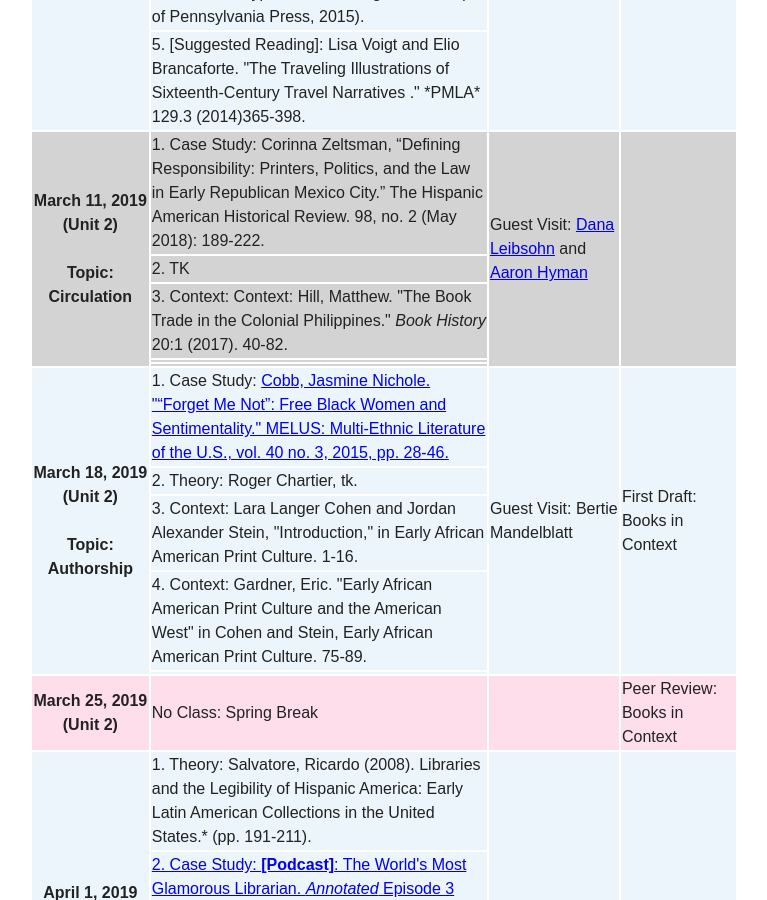
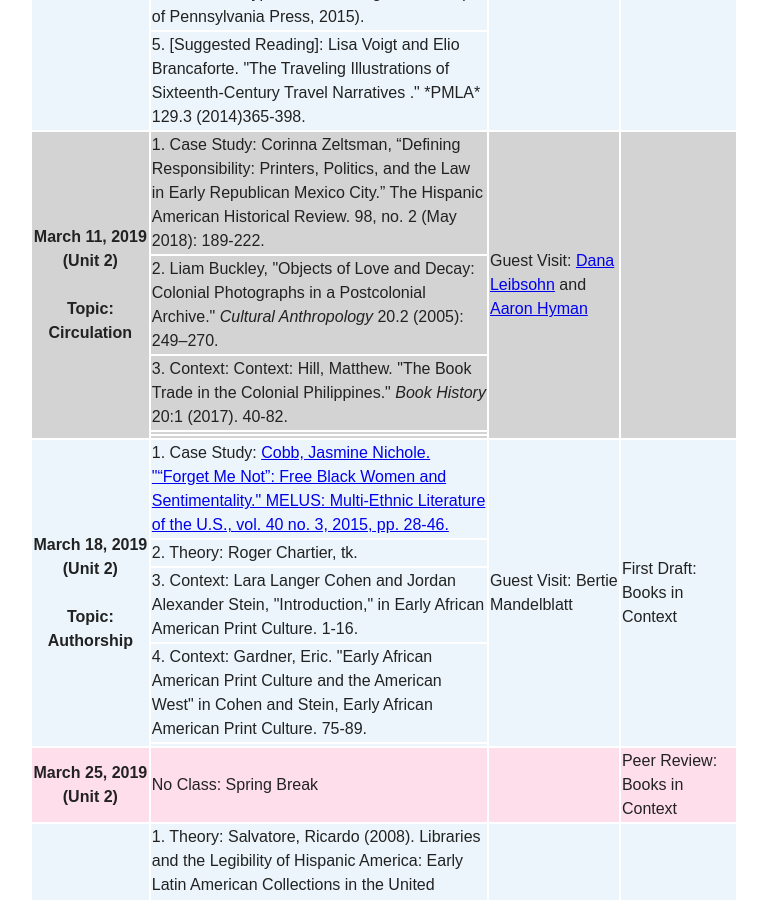
Before and after one commit to halperta/2019-bookhistory, a Jekyll site: the page built from schedule/index.md, in a window 1280 px wide and 900 px high, scrolled down 2111 px. Shown: the whole window, without its empty margins (256-1023 px from the left). Built offline with Jekyll 4.4.1, drawn with Linux system fonts in a browser that asks for light colours; nearby versions of some CDN libraries.

Commit message:
new reading

```diff
--- a/schedule/index.md
+++ b/schedule/index.md
@@ -140,7 +140,7 @@ Note that this schedule is subject to change. Any changes will be made here.
       <td rowspan="5">  </td>
   </tr>
   <tr bgcolor="LightGray">
-    <td align="left"> 2. TK </td>
+    <td align="left"> 2. Liam Buckley, "Objects of Love and Decay: Colonial Photographs in a Postcolonial Archive." <i>Cultural Anthropology</i> 20.2 (2005): 249–270. </td>
   </tr>
   <tr bgcolor="LightGray">
     <td align="left"> 3. Context: Context: Hill, Matthew. "The Book Trade in the Colonial Philippines." <i>Book History</i> 20:1 (2017). 40-82.   </td>
```
